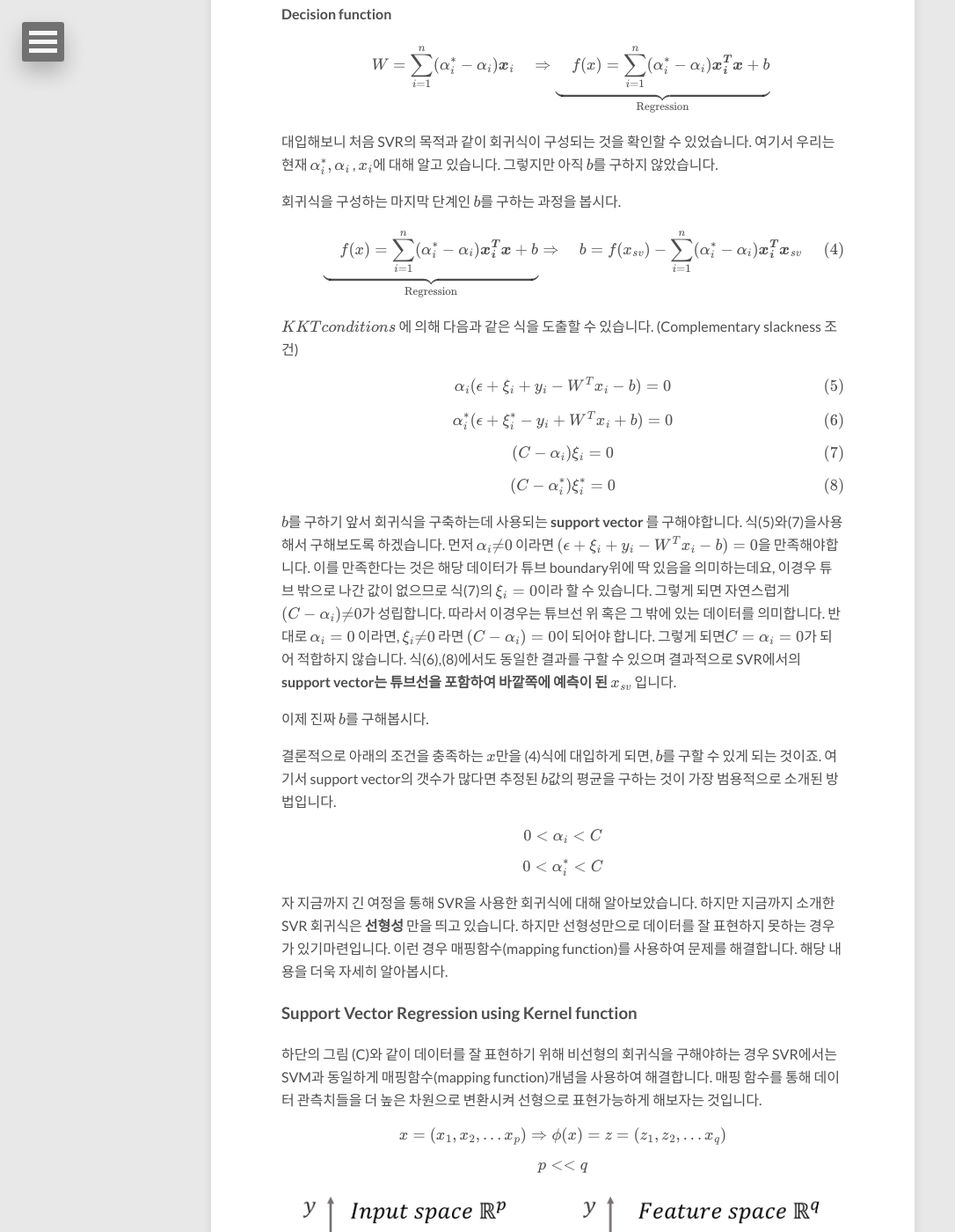
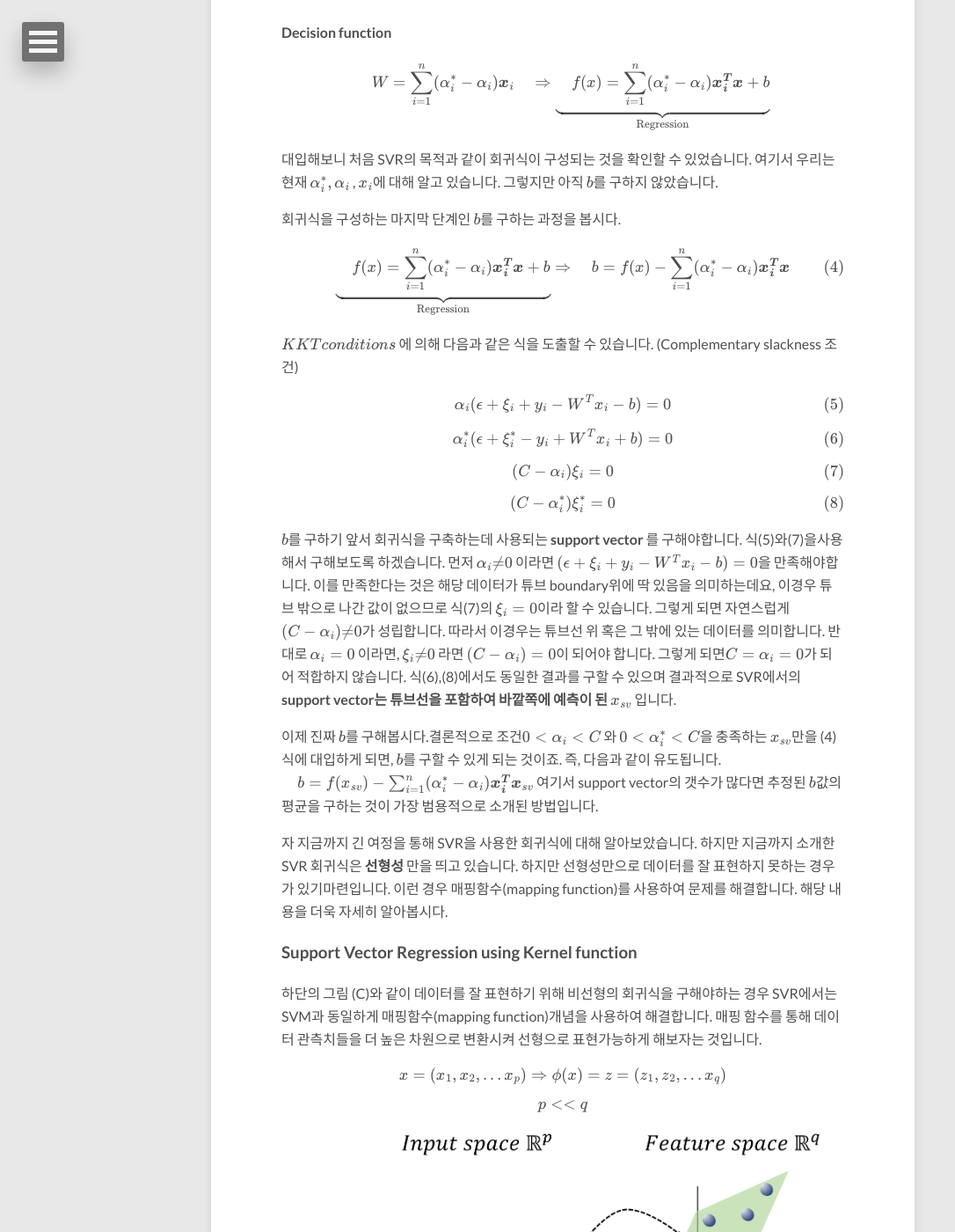
Before and after one commit to leejiyoon52/leejiyoon52.github.io, a Jekyll site: the page built from _posts/2018-11-17-Support-Vecter-Regression.md, in a window 1280 px wide and 1400 px high, scrolled down 4187 px. Shown: the whole window at 88% size, without its empty margins (0-1086 px from the left). Built offline with Jekyll 4.4.1, drawn with Linux system fonts in a browser that asks for light colours; nearby versions of some CDN libraries; formulas are drawn with MathJax 3; comment, search, counter and statistics services are not loaded; some of the changed text lies outside the part shown.

Commit message:
initial commit

```diff
--- a/_posts/2018-11-17-Support-Vecter-Regression.md
+++ b/_posts/2018-11-17-Support-Vecter-Regression.md
@@ -73,7 +73,7 @@
 
 
 
-<p align="center"><img width="600" height="auto" img src="/images/image_68.png"></p>
+<p align="center"><img width="700" height="auto" img src="/images/image_67.png"></p>
 
 
 * ${ \epsilon }$ : 회귀식 위아래 사용자가 지정한 값 $ \propto $ 허용하는 노이즈 정도
@@ -91,7 +90,7 @@
 
 #### Lagrangian Primal problem
 
-앞서 목적식과 4개의 제약식을 갖춘 original problem을 정의했습니다. 이는 QP(quadratic program)로 바로 optimization solver를 사용해 풀이할 수 있지만, 4개나 되는 제약식을 모두 만족시키며 푸는 것은 쉽지 않을 뿐더러 추후 소개될 커널함수를 사용하게 되면 연산이 굉장히 복잡해지게 됩니다. 따라서 Lagrangian multiplier를 사용하여 제약이 있는 문제를 아래와 같이 제약이 없는 Lagrangian Primal problem으로 변형합니다.
+앞서 목적식과 4개의 제약식을 갖춘 original problem을 정의했습니다. 이는 QP(quadratic program)로 바로 optimization solver를 사용해 풀이할 수 있지만, 4개나 되는 제약식을 모두 만족시키며 푸는 것은 쉽지 않을 뿐더러 추후 소개될 커널함수를 사용하게 되면 연산이 굉장히 복잡해지게 됩니다. 따라서 Lagrangian multiplier를 사용하여 제약이 있는 문제를 아래와 같이 제약이 없는 Lagrangian Primal problem으로 변형함으로써 이런 한계를 극복하게 됩니다.
 
 
 $$
@@ -158,7 +157,7 @@
 
 $$
 \underbrace{ \quad f(x)=\sum_{ i=1 }^{ n }({ \alpha }_{ i }^{ * }-{ \alpha }_{ i })\boldsymbol {x^{T}_{ i }}\boldsymbol {x} + b }_\text{ Regression } \Rightarrow
-\quad b = f(x_{sv}) -\sum_{ i=1 }^{ n }({ \alpha }_{ i }^{ * }-{ \alpha }_{ i })\boldsymbol {x^{T}_{ i }}\boldsymbol {x}_{sv} \tag{4}
+\quad b = f(x) -\sum_{ i=1 }^{ n }({ \alpha }_{ i }^{ * }-{ \alpha }_{ i })\boldsymbol {x^{T}_{ i }}\boldsymbol {x} \tag{4}
 $$
 
 $KKT conditions$ 에 의해 다음과 같은 식을 도출할 수 있습니다. (Complementary slackness 조건)
@@ -183,18 +182,12 @@
 $b$를 구하기 앞서 회귀식을 구축하는데 사용되는 **support vector** 를 구해야합니다. 식(5)와(7)을사용해서 구해보도록 하겠습니다. 먼저 $${ \alpha }_{i} { \neq } 0  $$ 이라면 $$({ \epsilon }+{\xi}_{i} + {y}_{i}-{W}^{T}{x}_{i}-b) = 0$$을 만족해야합니다. 이를 만족한다는 것은 해당 데이터가 튜브 boundary위에 딱 있음을 의미하는데요, 이경우 튜브 밖으로 나간 값이 없으므로 식(7)의 $${\xi}_{i } = 0$$이라 할 수 있습니다. 그렇게 되면 자연스럽게 $$(C- { \alpha }_{i}){ \neq } 0 $$가 성립합니다. 따라서 이경우는 튜브선 위 혹은 그 밖에 있는 데이터를 의미합니다. 반대로 $${ \alpha }_{i}=0$$ 이라면, $${\xi}_{i } { \neq } 0$$ 라면 $$(C- { \alpha }_{i}) = 0 $$이 되어야 합니다. 그렇게 되면$$C = { \alpha }_{i} = 0 $$가 되어 적합하지 않습니다. 식(6),(8)에서도 동일한 결과를 구할 수 있으며 결과적으로 SVR에서의
  **support vector는 튜브선을 포함하여 바깥쪽에 예측이 된 $x_{sv}$**  입니다.
 
-이제 진짜 $b$를 구해봅시다.
+이제 진짜 $b$를 구해봅시다.결론적으로 조건$$0<{ \alpha }_{i} <C$$ 와 $$0<{ \alpha }_{i}^{ * } <C$$을 충족하는 $$x_{sv}$$만을 (4)식에 대입하게 되면, $$b$$를 구할 수 있게 되는 것이죠. 즉, 다음과 같이 유도됩니다.
+$$
+\quad b = f(x_{sv}) -\sum_{ i=1 }^{ n }({ \alpha }_{ i }^{ * }-{ \alpha }_{ i })\boldsymbol {x^{T}_{ i }}\boldsymbol {x}_{sv}
+$$
+여기서 support vector의 갯수가 많다면 추정된 $$b$$값의 평균을 구하는 것이 가장 범용적으로 소개된 방법입니다.
 
-결론적으로 아래의 조건을 충족하는 $$x$$만을 (4)식에 대입하게 되면, $$b$$를 구할 수 있게 되는 것이죠. 여기서 support vector의 갯수가 많다면 추정된 $$b$$값의 평균을 구하는 것이 가장 범용적으로 소개된 방법입니다.
-
-$$
-0<{ \alpha }_{i} <C
-$$
-
-
-$$
-0<{ \alpha }_{i}^{ * } <C
-$$
 
 
 자 지금까지 긴 여정을 통해 SVR을 사용한 회귀식에 대해 알아보았습니다. 하지만 지금까지 소개한 SVR 회귀식은 **선형성** 만을 띄고 있습니다. 하지만 선형성만으로 데이터를 잘 표현하지 못하는 경우가 있기마련입니다. 이런 경우 매핑함수(mapping function)를 사용하여 문제를 해결합니다. 해당 내용을 더욱 자세히 알아봅시다.
@@ -211,7 +204,7 @@
 p << q
 $$
 
-<p align="center"><img width="600" height="auto" img src="/images/image_69.png"></p>
+<p align="center"><img width="600" height="auto" img src="/images/image_80.png"></p>
 
 결과적으로, 매핑함수를 사용한 SVR의 핵심 내용 정리해보면 다음과 같습니다.
 
@@ -223,23 +216,30 @@
 
 그런데 고차원으로 표현하는 과정은 매우 연산량이 큽니다. 데이터를 고차원으로 매핑하고, 데이터 요소끼리 내적해야하기 때문입니다. 다행히도 SVR은 상대적으로 저차원인 원공간에서 내적을 하고, 고차원공간으로 매핑함으로써 간단히 연산할 수 있는 **kernel trick** 을 도입했습니다. 따라서 트릭을 가능하게 하는 커널함수(kernel function)을 사용합니다.
 <br>
-따라서 다시 오랜만에 Lagrangian Dual Problem을
+따라서 다시 오랜만에 Lagrangian Dual Problem 목적식 으로 돌아가봅시다.
 
+$$
+{ { L }_{ D } =  \frac { 1 }{ 2 } \sum_{ i,j=1 }^{ n }({ \alpha }_{ i }^{ * }-{ \alpha }_{ i })({ \alpha }_{ j }^{ * }-{ \alpha }_{ j }) \boldsymbol {x^{T}_{ i }x_{ j }}-{ \epsilon } \sum_{ i,j=1 }^{ n }({ \alpha }_{ i }^{ * }+{ \alpha }_{ i })+\sum_{ i,j=1 }^{ n }y_{ i }({ \alpha }_{ i }^{ * }-{ \alpha }_{ i })}
+$$
+해당 식에서 ${x^{T}_{ i }x_{ j }}$에 커널 함수를 사용하여 아래 식과 같이  ${K(x_{ i }x_{ j })}$ 으로 표현하며, 고차원 공간으로 변형해줍니다.
 
 #### Dual Lagrangian problem with Kernel trick
 
 
 $$
- { { L }_{ D } =  \frac { 1 }{ 2 } \sum_{ i,j=1 }^{ n }({ \alpha }_{ i }^{ * }-{ \alpha }_{ i })({ \alpha }_{ j }^{ * }-{ \alpha }_{ j }) \boldsymbol {K(x_{ i }x_{ j })}-{\epsilon} \sum_{ i,j=1 }^{ n }({ \alpha }_{ i }^{ * }+{ \alpha }_{ i })+\sum_{ i,j=1 }^{ n }y_{ i }({ \alpha }_{ i }^{ * }-{ \alpha }_{ i })}
+{ { L }_{ D } =  \frac { 1 }{ 2 } \sum_{ i,j=1 }^{ n }({ \alpha }_{ i }^{ * }-{ \alpha }_{ i })({ \alpha }_{ j }^{ * }-{ \alpha }_{ j }) \boldsymbol {K(x_{ i }x_{ j })}-{\epsilon} \sum_{ i,j=1 }^{ n }({ \alpha }_{ i }^{ * }+{ \alpha }_{ i })+\sum_{ i,j=1 }^{ n }y_{ i }({ \alpha }_{ i }^{ * }-{ \alpha }_{ i })}
 $$
 
 
 #### Decision function
 
+$$
+\quad  \sum_{ i=1 }^{ n }({ \alpha }_{ i }^{ * }-{ \alpha }_{ i })\Phi(\boldsymbol{x_{ i }}) \quad \Rightarrow \quad f(x)=\sum_{ i=1 }^{ n }({ \alpha }_{ i }^{ * }-{ \alpha }_{ i })\boldsymbol{K(x_{ i }x_{ j })} + b
+$$
 
-$$
-  \quad  \sum_{ i=1 }^{ n }({ \alpha }_{ i }^{ * }-{ \alpha }_{ i })\Phi(\boldsymbol{x_{ i }}) \quad \Rightarrow \quad f(x)=\sum_{ i=1 }^{ n }({ \alpha }_{ i }^{ * }-{ \alpha }_{ i })\boldsymbol{K(x_{ i }x_{ j })} + b
-$$
+이렇게 구해진 회귀식은 선형으로 수식화했음에도 불구하고, 비선형성을 보여주게됩니다.
+
+
 
 
 ---
@@ -331,7 +331,7 @@
 ##### Loss function
 앞서 이론설명에서 말했듯, SVR은 ${\epsilon}$-insensitive함수를 제외하고도 다양한 손실함수로 변형하여 사용할 수 있습니다. 익숙한 Gaussian, Polynomial 이외에도 다양한 함수가 존재함을 확인할 수 있습니다.
 
-<p align="center"><img width="650" height="auto" img src="/images/image_4.png"></p>
+<p align="center"><img width="650" height="auto" img src="/images/lossfun.png"></p>
 <p align="center"><img width="650" height="auto" img src="/images/image_3.png"></p>
 각 손실함수를 구현하는 코드와 함께 손실함수의 파라미터 변화에 따라 loss값의 개형이 어떻게 변하는지 각각 비교해봅시다.</p>
 
```
Also changed, not shown: other parts of _posts/2018-11-17-Support-Vecter-Regression.md (+0 -1 lines), images/image_67.png, images/image_73.png (added), images/image_80.png (added), images/lossfun.png (added).
